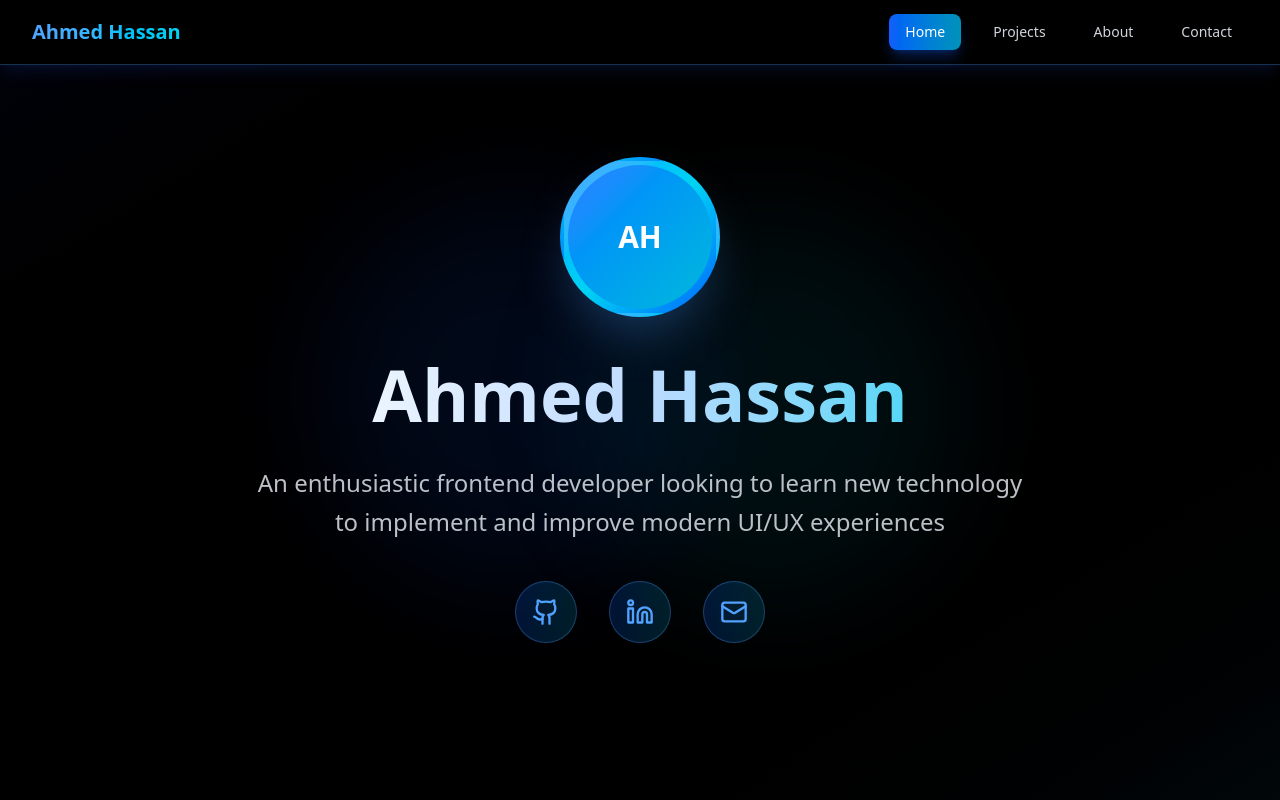
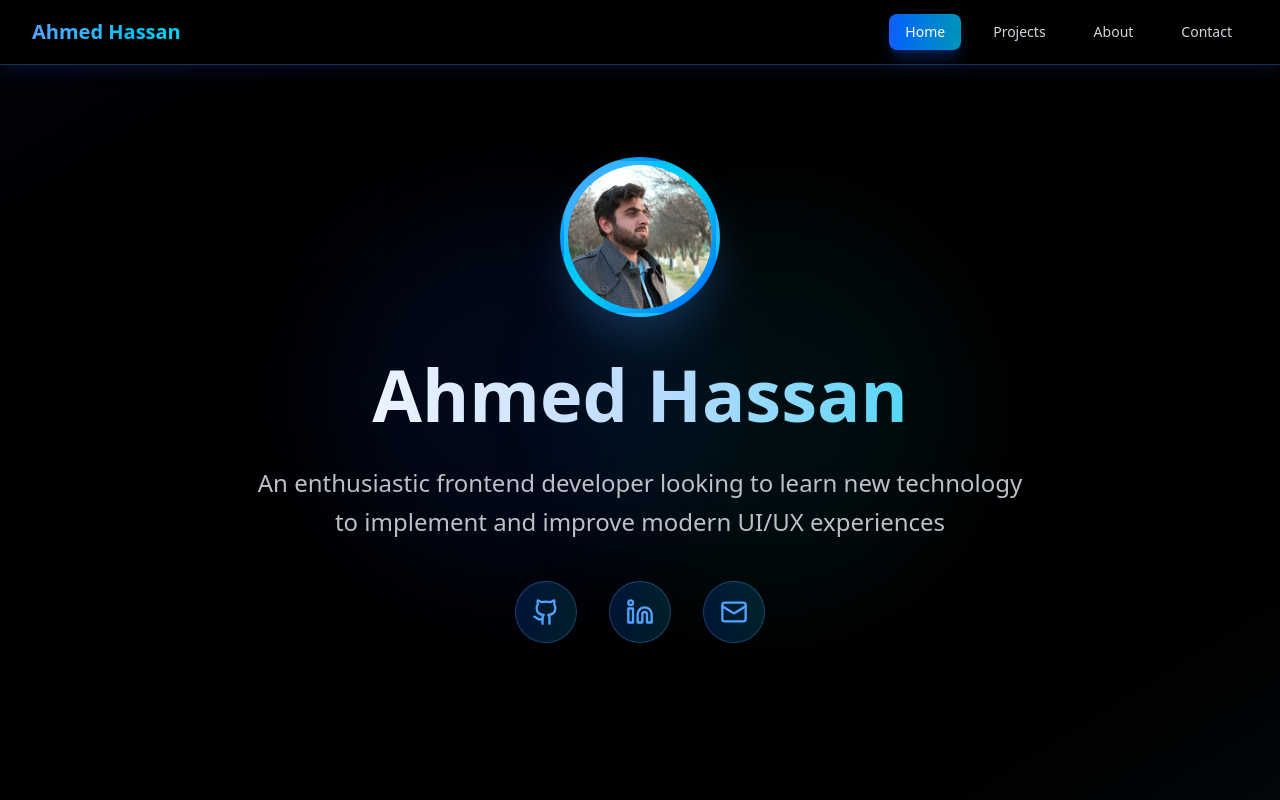
Before and after one commit to ahmed-7002/ahmed-portfolio, a React (Vite) app: page / in a window 1280 px wide. Shown: the top 800 px of the page. Built offline with nearby package versions, Linux system fonts and the light colour scheme.

Commit message:
added my profile picture

```diff
--- a/src/App.jsx
+++ b/src/App.jsx
@@ -269,7 +269,13 @@ const Portfolio = () => {
           <div className="mb-8">
             <div className="w-40 h-40 rounded-full mx-auto mb-6 border-4 border-transparent bg-gradient-to-br from-blue-400 via-cyan-400 to-blue-600 p-1 shadow-2xl shadow-blue-400/30 hover:shadow-blue-400/50 transition-all duration-500 hover:scale-105">
               <div className="w-full h-full rounded-full bg-gradient-to-br from-blue-500 to-cyan-500 flex items-center justify-center text-3xl font-bold text-white">
-                AH
+                 <picture>
+                 <img
+                src="/pic 1.jpg"
+                alt="Ahmed Hassan"
+                className="w-full h-full rounded-full object-cover"
+                />
+                </picture>
               </div>
             </div>
           </div>
```
Also changed, not shown: public/pic 1.jpg (added).
